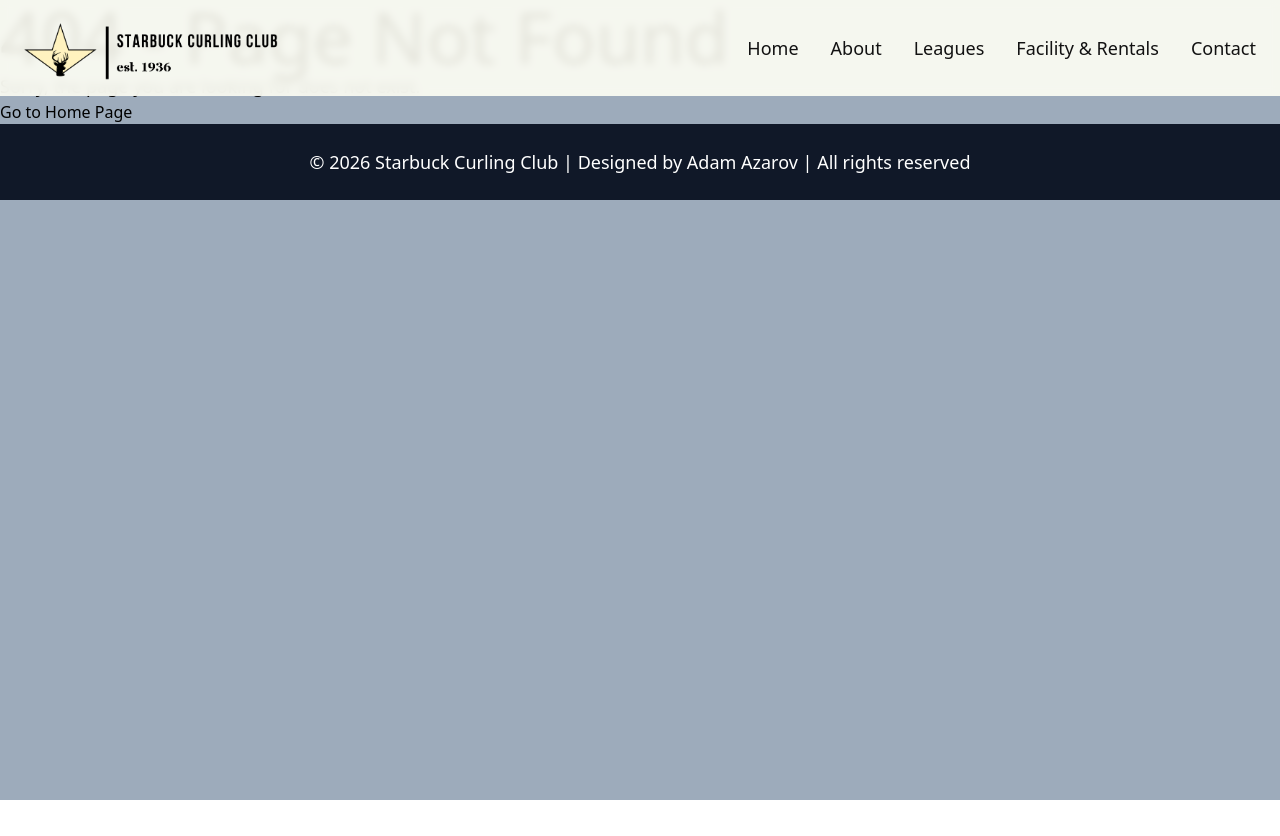
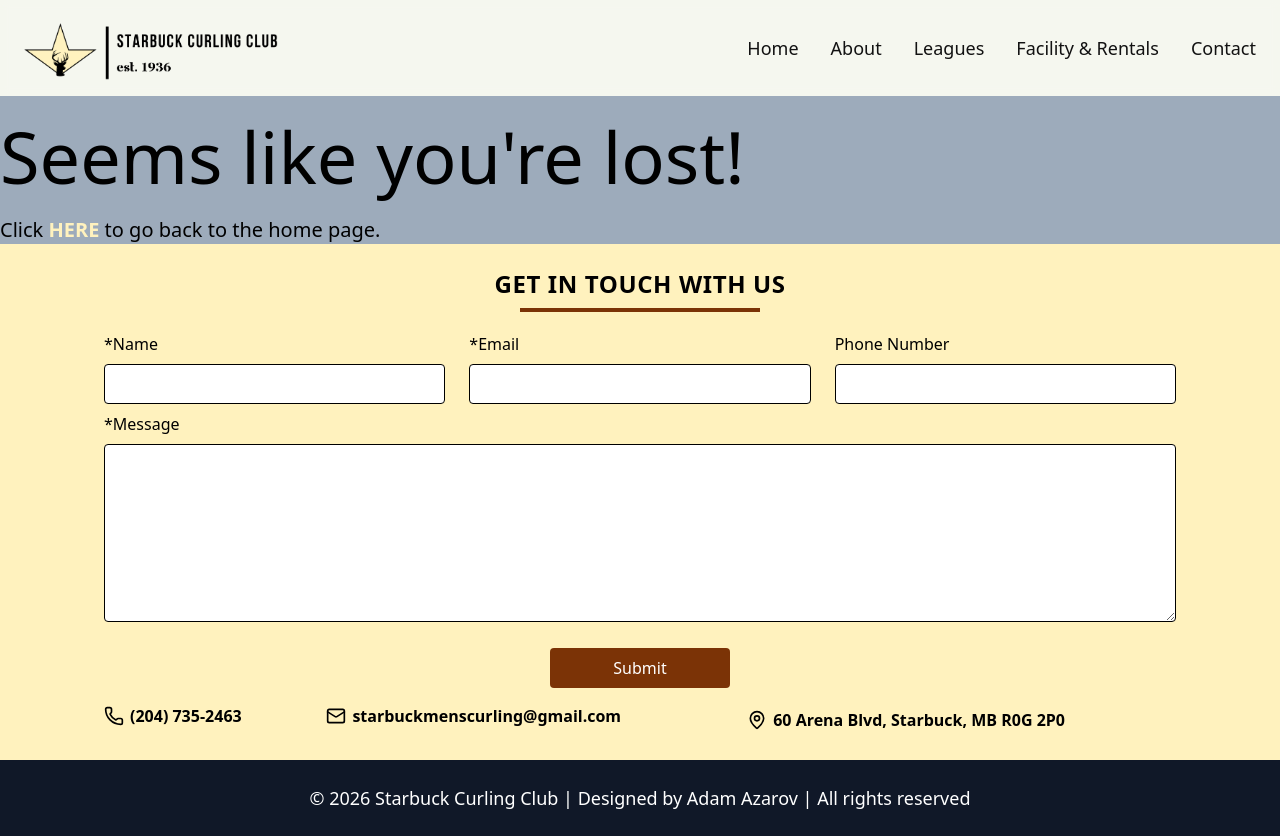
Before and after one commit to Azarov204/starbuck-curling, a React (Vite) app: page /starbuck-curling/merch in a window 1280 px wide. Before the commit the page ends 800 px from the top, so only its background shows below. Built offline with nearby package versions, Linux system fonts and the light colour scheme.

Commit message:
Update NotFound page

```diff
--- a/src/pages/NotFound/NotFound.jsx
+++ b/src/pages/NotFound/NotFound.jsx
@@ -1,14 +1,23 @@
-import {Link} from "react-router-dom";
+import { Link } from "react-router-dom";
+import Contact from "../../components/Contact/Contact.jsx";
 
 const NotFound = () => {
   return (
-    <div className="container">
-      <h1>404 - Page Not Found</h1>
-      <p>Sorry, the page you are looking for does not exist.</p>
-      <Link to="/starbuck-curling/">
-        <button>Go to Home Page</button>
-      </Link>
-    </div>
+    <>
+      <div className="mx-auto max-w-7xl pt-30 grow">
+        <h1>Seems like you're lost!</h1>
+        <h6 className="pt-6">
+          {"Click "}
+          <Link to="/">
+            <button className="cursor-pointer text-starbuck hover:text-header-light font-bold">
+              HERE
+            </button>
+          </Link>
+          {" to go back to the home page."}
+        </h6>
+      </div>
+      <Contact />
+    </>
   );
 };
 
```
